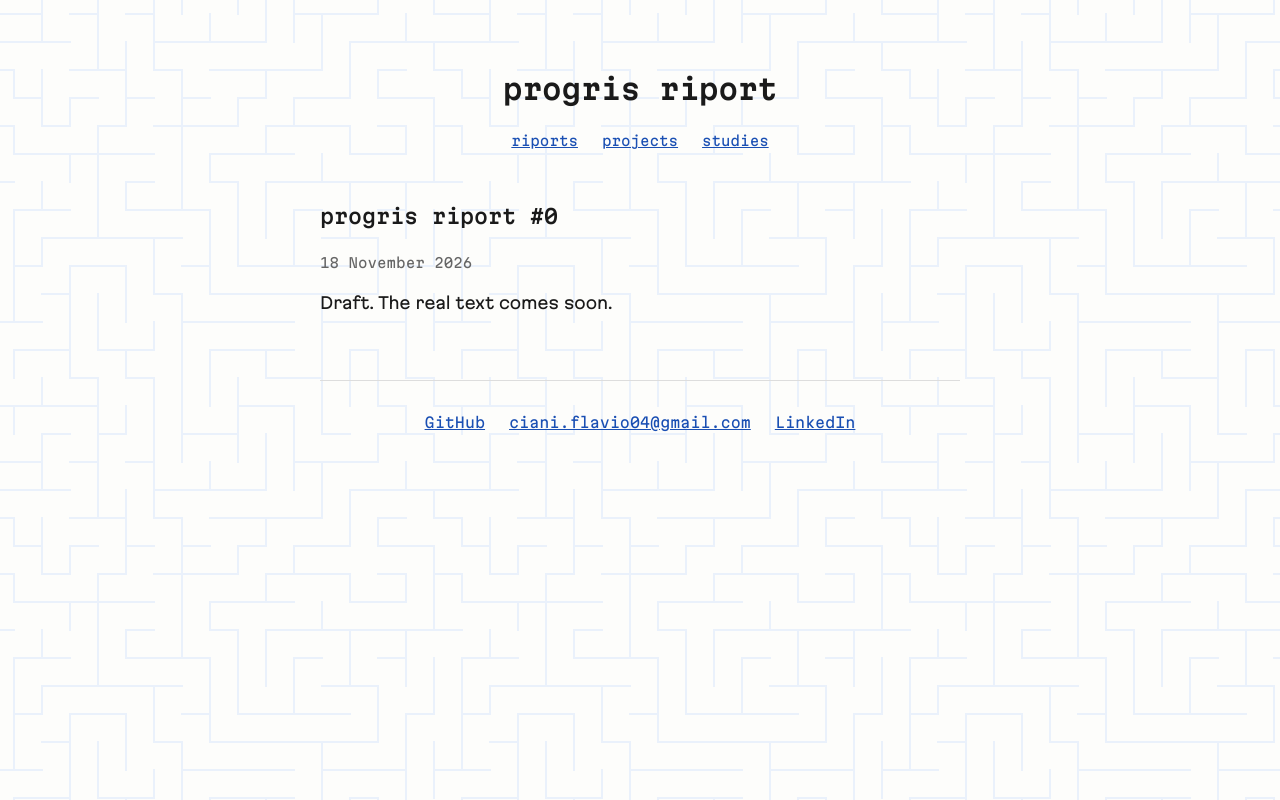
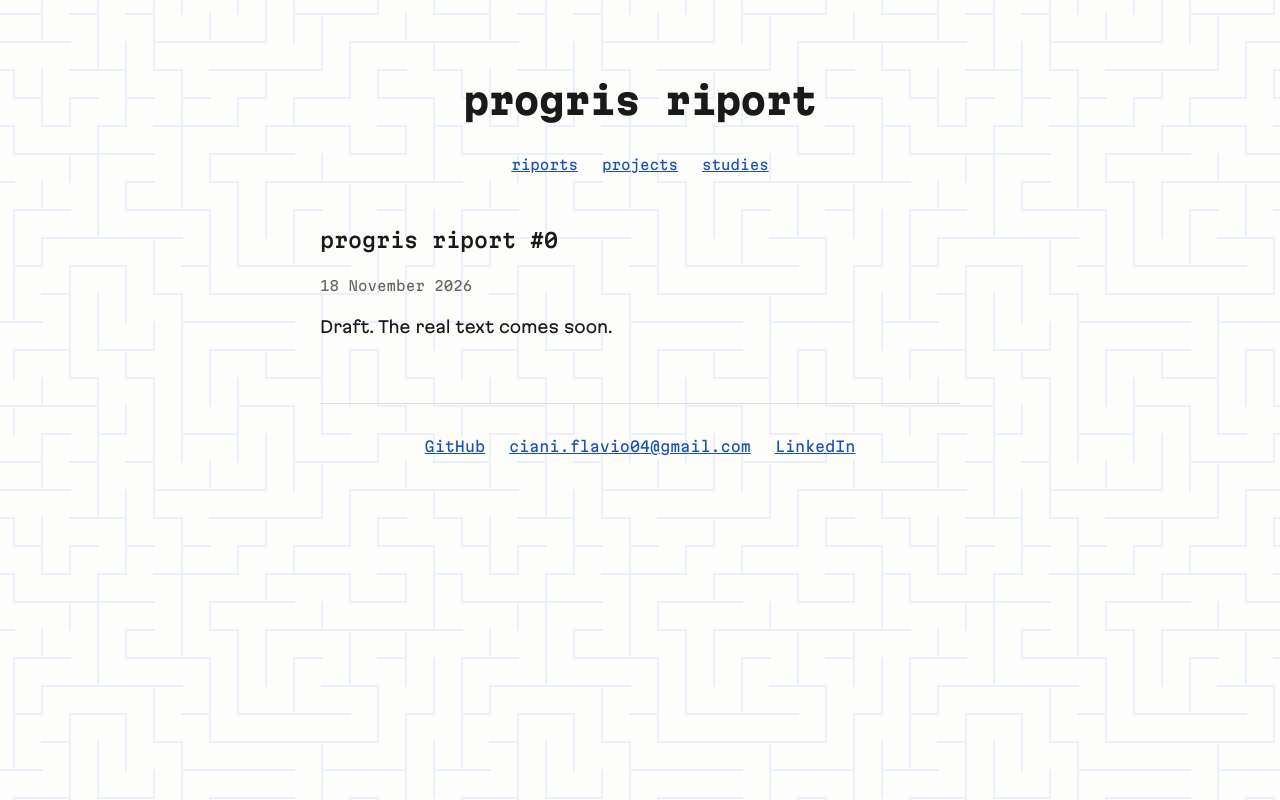
Before and after one commit to progrisriport/progrisriport.github.io, a plain HTML site: page index.html in a window 1280 px wide. Drawn offline with Linux system fonts and the light colour scheme.

Commit message:
Bigger, bolder site title

```diff
--- a/style.css
+++ b/style.css
@@ -48,8 +48,8 @@ h1, h2, h3, nav, time, body > footer {
 }
 
 h1 {
-    font-size: 1.75rem;
-    font-weight: 600;
+    font-size: 2.25rem;
+    font-weight: 800;   /* boldest Martian Mono weight */
 }
 
 h2 {
```
